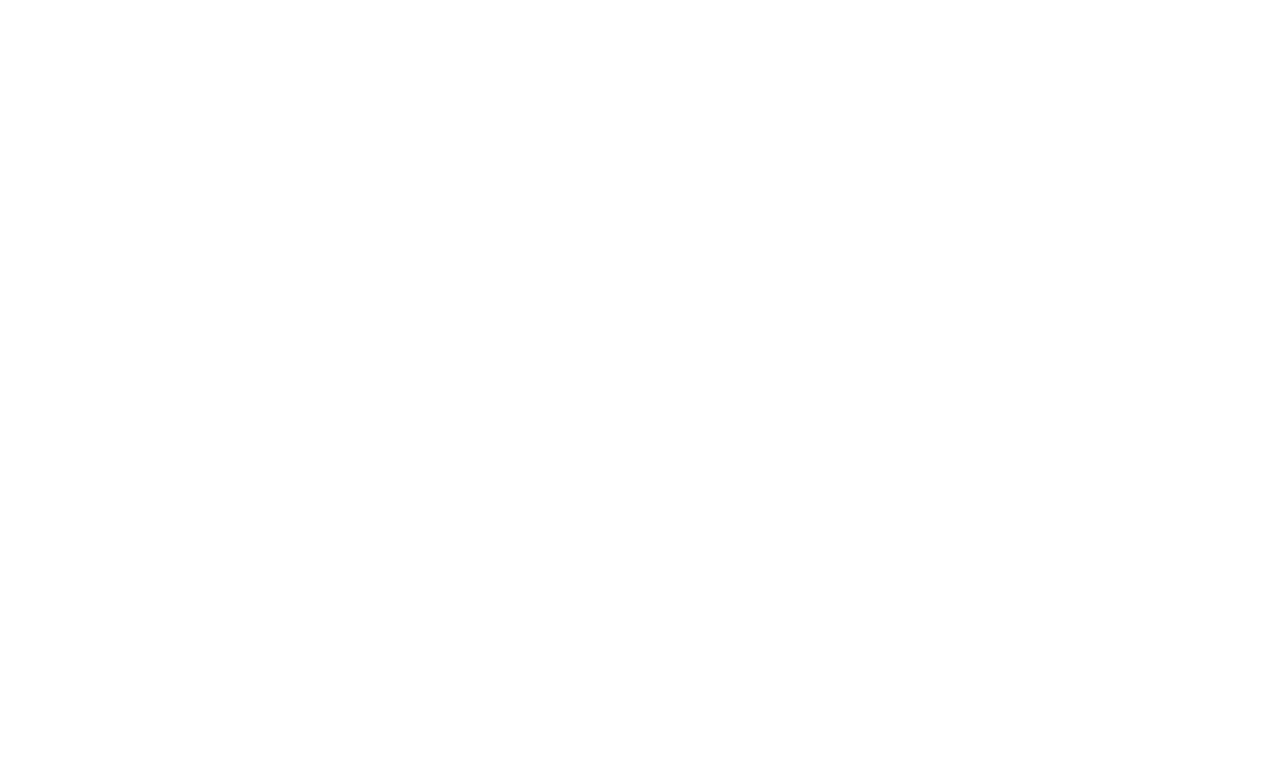
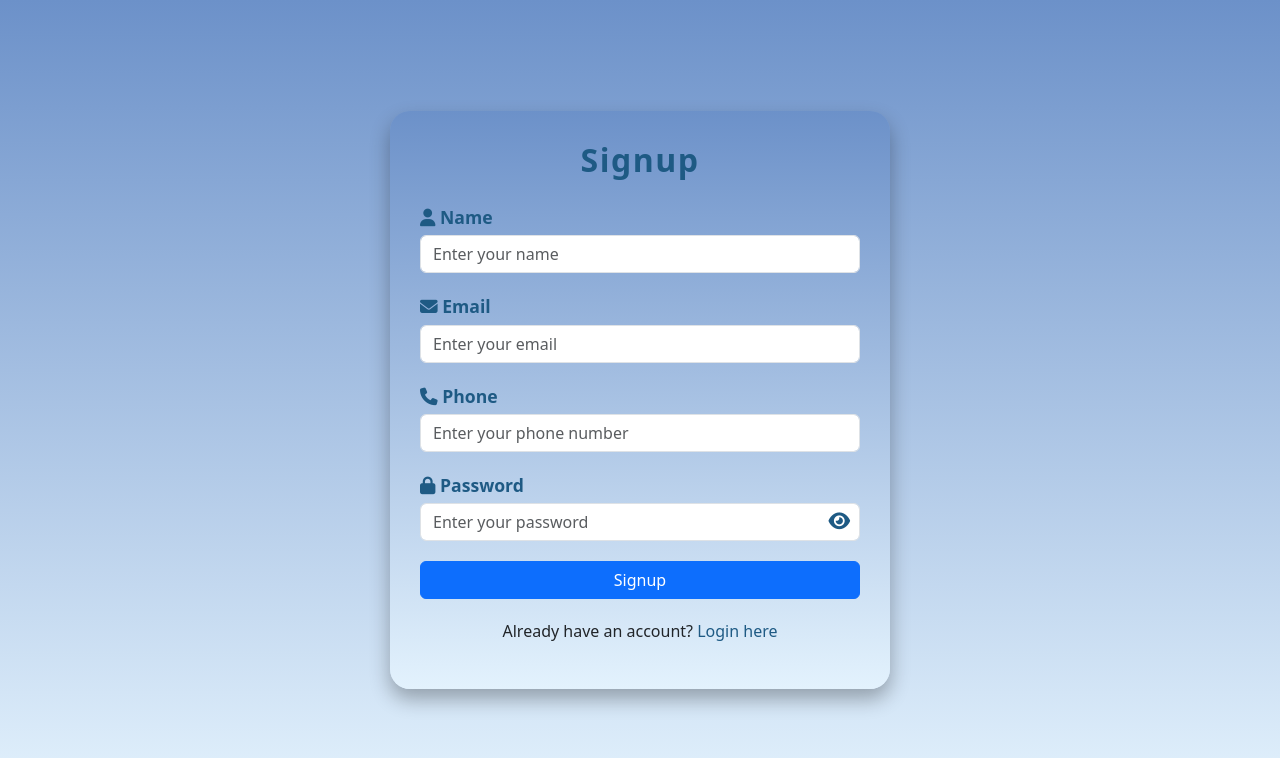
Before and after one commit to yashnamdev243/Swasthya-Rakshak, a React (Vite) app: page / in a window 1280 px wide. Before the commit this address had no page. Shown: the top 758 px of the page. Built offline with nearby package versions, Linux system fonts and the light colour scheme.

Commit message:
css change & add dropdown

```diff
--- a/src/App.jsx
+++ b/src/App.jsx
@@ -13,7 +13,7 @@ const App = () => {
         <Routes>
 
           <Route path="/login" element={<LoginForm />} />
-          <Route path="/signup" element={<SignupForm />} />
+          <Route path="/" element={<SignupForm />} />
           <Route path="/dashboard" element={<Dashboard />} />
         </Routes>
       </div>
--- a/src/Layout/Layout.css
+++ b/src/Layout/Layout.css
@@ -8,13 +8,15 @@
 
 .content {
     display: flex;
-    margin-left: 300px;
+    /* margin-left: 300px; */
     overflow: hidden;
     flex: 1;
 }
 
 .main-content {
-    background-color: #f8f9fa;
+    background-image: linear-gradient(180deg, #6c91c9, #e3f2fd);
+
+    /* background-color: #f8f9fa; */
     /* Light gray background */
     padding: 20px;
     flex: 1;
--- a/src/Layout/Layout.jsx
+++ b/src/Layout/Layout.jsx
@@ -1,6 +1,6 @@
 import React from 'react';
 import Navbar from './Navbar';
-import Sidebar from './Sidebar';
+//import Sidebar from './Sidebar';
 import './Layout.css';
 
 const Layout = ({ children }) => {
@@ -8,7 +8,7 @@ const Layout = ({ children }) => {
     <div className="layout-container" >
       <Navbar />
       <div className="content">
-        <Sidebar />
+        {/* <Sidebar /> */}
         <main className="main-content">
           {children}
         </main>
--- a/src/Layout/Navbar.css
+++ b/src/Layout/Navbar.css
@@ -1,7 +1,9 @@
 /* Basic navbar styling */
 .navbar {
   background-color: white;
-  color: #007bff;
+  /* color: #007bff; */
+  color: #1e5a84;
+
   padding: 10px;
   display: flex;
   justify-content: space-between;
@@ -13,7 +15,7 @@
   /* overflow: hidden; */
   right: 0;
   z-index: 1000;
-  width: 1519px;
+  width: 1700px;
   margin: 0;
 }
 
@@ -22,6 +24,7 @@
   font-size: 1.5rem;
   font-weight: bold;
   margin-left: 10px;
+
 }
 
 /* Navbar links container */
@@ -34,14 +37,35 @@
 /* Navbar link styling */
 .navbar-links li a {
   text-decoration: none;
-  color: #007bff;
+  /* color: #007bff; */
+  color: #1e5a84;
+
   font-weight: 500;
-  padding: 10px;
+  padding: 14px;
 }
 
 /* Navbar link hover effect */
 .navbar-links li a:hover {
   color: #0056b3;
+}
+
+.dropdown-menu {
+  display: none;
+  position: absolute;
+  top: 150%;
+  left: 0;
+  background-color: white;
+  border: 1px solid #ccc;
+  list-style: none;
+  padding: 0;
+  margin: 0;
+  z-index: 1000;
+
+
+}
+
+.dropdown:hover .dropdown-menu {
+  display: block;
 }
 
 /* Mobile responsiveness */
--- a/src/Layout/Navbar.jsx
+++ b/src/Layout/Navbar.jsx
@@ -9,6 +9,15 @@ const Navbar = () => {
                 <li><a href="/home">Home</a></li>
                 <li><a href="/about">About</a></li>
                 <li><a href="/contact">Contact</a></li>
+                <li class="dropdown">
+  <a href="/contact" class="dropdown-toggle">Manage Account</a>
+  <ul class="dropdown-menu">
+    <li><a href="/doctor"> Doctor Manage</a></li>
+    <li><a href="/staff"> Staff Manage</a></li>
+    <li><a href="/patient"> Patient Manage</a></li>
+  </ul>
+</li>
+
             </ul>
         </nav>
     );
--- a/src/components/Dashboard/Dashboard.css
+++ b/src/components/Dashboard/Dashboard.css
@@ -7,7 +7,9 @@
 /* Dashboard Heading */
 .dashboard-heading h2 {
     font-size: 2em;
-    color: #007bff;
+    /* color: #007bff; */
+    color: #1e5a84;
+
     margin-bottom: 10px;
 }
 
@@ -41,7 +43,8 @@
 
 .stat-card h3 {
     font-size: 1.5em;
-    color: #007bff;
+    /* color: #007bff; */
+   color: #1e5a84;
 }
 
 .stat-card p {
--- a/src/components/Login-Signup/LoginForm.css
+++ b/src/components/Login-Signup/LoginForm.css
@@ -1,6 +1,8 @@
 /* General styling for the login container */
 .login-container {
-    background-color: white;
+    background-image: linear-gradient(180deg, #6c91c9, #e3f2fd);
+
+    /* background-color: white; */
     padding: 30px;
     border-radius: 20px;
     box-shadow: 0 10px 20px rgba(0, 0, 0, 0.3);
@@ -17,7 +19,9 @@
 
 /* Form title styling */
 .login-form .form-title {
-    color: #007bff;
+    /* color: #007bff; */
+    color: #1e5a84;
+
     text-align: center;
     margin-bottom: 25px;
     font-size: 2rem;
@@ -32,7 +36,9 @@
 
 .form-group label {
     font-weight: 600;
-    color: #0056b3;
+    /* color: #0056b3; */
+    color: #1e5a84;
+
     font-size: 1.1rem;
     display: inline-block;
     margin-bottom: 5px;
@@ -48,14 +54,14 @@
 }
 
 .form-control:focus {
-    border-color: #007bff;
+    border-color:  #1e5a84;
     box-shadow: 0 0 8px rgba(0, 123, 255, 0.5);
     outline: none;
 }
 
 /* Button styling */
 .btn {
-    background-color: #007bff;
+    background-color:  #1e5a84;
     color: white;
     border-radius: 10px;
     padding: 12px 20px;
@@ -67,7 +73,7 @@
 }
 
 .btn:hover {
-    background-color: #0056b3;
+    background-color:  #1e5a84;
     transform: translateY(-3px);
 }
 
@@ -79,7 +85,9 @@
 }
 
 .signup-link a {
-    color: #007bff;
+    /* color: #007bff; */
+    color: #1e5a84;
+
     text-decoration: none;
 }
 
@@ -98,12 +106,16 @@
     right: 10px;
     transform: translateY(-50%);
     cursor: pointer;
-    color: #007bff;
+    /* color: #007bff; */
+    color: #1e5a84;
+
     font-size: 1.2rem;
 }
 
 .password-toggle:hover {
-    color: #0056b3;
+    /* color: #0056b3; */
+    color: #1e5a84;
+
 }
 
 /* Media queries for responsiveness */
--- a/src/components/Login-Signup/SignupForm.css
+++ b/src/components/Login-Signup/SignupForm.css
@@ -4,12 +4,16 @@ body {
     align-items: center;
     min-height: 100vh;
     margin: 0;
-    background-color: #f0f2f5;
+    /* background-color: #f0f2f5; */
+    background-image: linear-gradient(180deg, #6c91c9, #e3f2fd);
+
     font-family: 'Arial', sans-serif;
 }
 
 .signup-container {
-    background-color: white;
+    /* background-color: white; */
+    background-image: linear-gradient(180deg, #6c91c9, #e3f2fd);
+
     padding: 30px;
     border-radius: 20px;
     box-shadow: 0 10px 20px rgba(0, 0, 0, 0.3);
@@ -25,7 +29,9 @@ body {
 }
 
 .signup-form .form-title {
-    color: #007bff;
+    /* color: #007bff; */
+    color: #1e5a84;
+
     text-align: center;
     margin-bottom: 25px;
     font-size: 2rem;
@@ -39,7 +45,9 @@ body {
 
 .form-group label {
     font-weight: 600;
-    color: #0056b3;
+    color: #1e5a84;
+
+    /* color: #0056b3; */
     font-size: 1.1rem;
     display: inline-block;
     margin-bottom: 5px;
@@ -55,7 +63,7 @@ body {
 }
 
 .form-control:focus {
-    border-color: #007bff;
+    border-color:  #1e5a84;
     box-shadow: 0 0 8px rgba(0, 123, 255, 0.5);
     outline: none;
 }
@@ -70,16 +78,20 @@ body {
     right: 10px;
     transform: translateY(-50%);
     cursor: pointer;
-    color: #007bff;
+    /* color: #007bff; */
+    color: #1e5a84;
+
     font-size: 1.2rem;
 }
 
 .password-toggle:hover {
-    color: #0056b3;
+    /* color: #0056b3; */
+    color: #1e5a84;
+
 }
 
 .btn {
-    background-color: #007bff;
+    background-color:  #1e5a84;
     color: white;
     border-radius: 10px;
     padding: 12px 20px;
@@ -102,7 +114,9 @@ body {
 }
 
 .login-link a {
-    color: #007bff;
+    color: #1e5a84;
+
+    /* color: #007bff; */
     text-decoration: none;
 }
 
```
